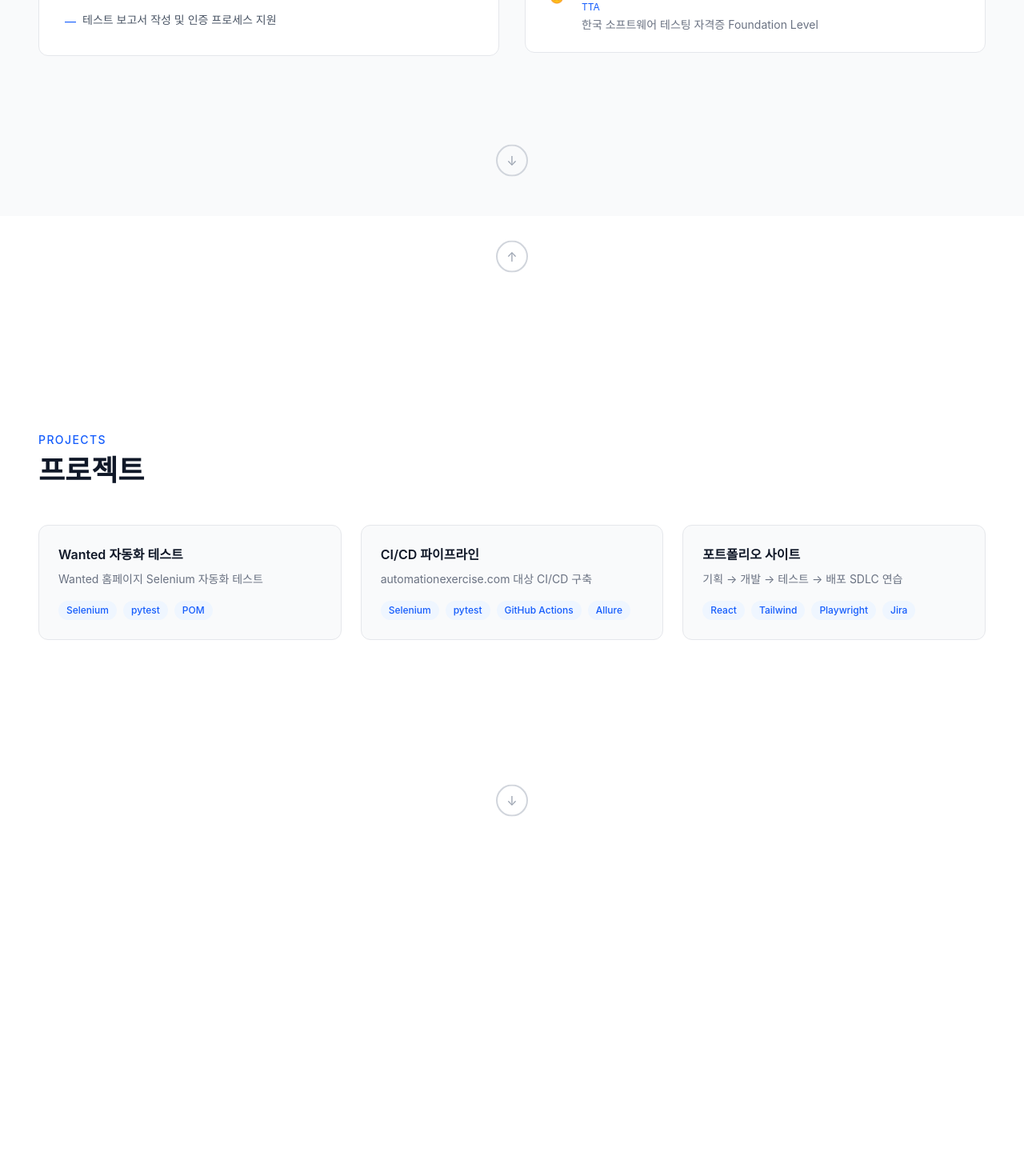
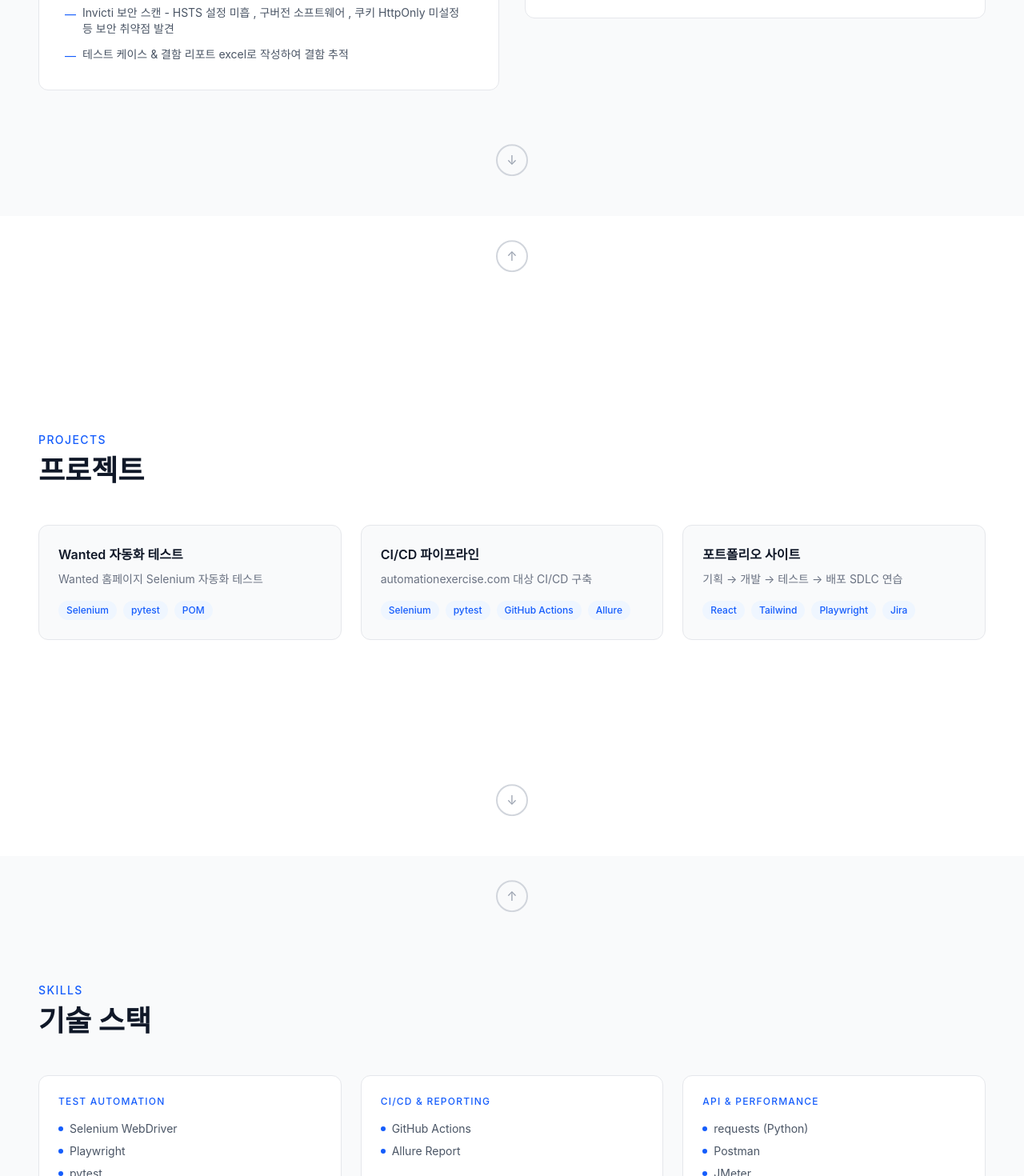
Before and after one commit to LimJaeSub/Portfolio-Website, a React (Vite) app: page / in a window 1280 px wide. Shown: the part 1330-2800 px from the top of the page at 80% size. Before the commit the page ends 2400 px from the top, so only its background shows below. Built offline with nearby package versions, Linux system fonts and the light colour scheme.

Commit message:
Skills 진행중

```diff
--- a/src/App.jsx
+++ b/src/App.jsx
@@ -4,6 +4,7 @@ import './App.css'
 import MyPage from './components/MyPage.jsx'
 import Experience from './components/Experience.jsx'
 import Projects from './components/Projects.jsx'
+import Skills from './components/Skills.jsx'
 
 function App() {
   return (
@@ -12,6 +13,7 @@ function App() {
         <MyPage />
         <Experience />
         <Projects />
+        <Skills />
       </main>
     </div>
   )
--- a/src/components/Experience.jsx
+++ b/src/components/Experience.jsx
@@ -34,9 +34,11 @@ function Experience() {
           </p>
           <ul className="flex flex-col gap-3">
             {[
-              'GS 인증 테스트 케이스 설계 및 수행',
-              '결함 리포팅 및 재현 시나리오 작성',
-              '테스트 보고서 작성 및 인증 프로세스 지원',
+              'GS 인증 16건 진행',
+              '시험당 평균 TC 180개 작성 & 결함 평균 20~30개 발견 및 회귀테스트',
+              '메뉴 트리 기반 기능 테스트 및 Jmeter를 활용한 부하 테스트 수행',
+              'Invicti 보안 스캔 - HSTS 설정 미흡 , 구버전 소프트웨어 , 쿠키 HttpOnly 미설정 등 보안 취약점 발견',
+              '테스트 케이스 & 결함 리포트 excel로 작성하여 결함 추적'
             ].map((item) => (
               <li
                 key={item}
@@ -88,7 +90,7 @@ function Experience() {
 
     {/* 아래 화살표 */}
       <div className="absolute bottom-10 left-1/2 -translate-x-1/2">
-        <ArrowButton href="#experience" direction="down" />
+        <ArrowButton href="#Projects" direction="down" />
       </div>
     </section>
   )
--- /dev/null
+++ b/src/components/Skills.jsx
@@ -0,0 +1,72 @@
+import ArrowButton from './ArrowButton'
+
+const skills = [
+  {
+    category: 'Test Automation',
+    items: ['Selenium WebDriver', 'Playwright', 'pytest', 'POM 패턴'],
+  },
+  {
+    category: 'CI/CD & Reporting',
+    items: ['GitHub Actions', 'Allure Report'],
+  },
+  {
+    category: 'API & Performance',
+    items: ['requests (Python)', 'Postman', 'JMeter'],
+  },
+  {
+    category: 'QA & 협업 도구',
+    items: ['Jira (Scrum)', 'Confluence'],
+  },
+  {
+    category: 'Language',
+    items: ['Python', 'Java (기초)', 'HTML / CSS / Javascript'],
+  },
+]
+
+function Skills() {
+  return (
+    <section
+      id="skills"
+      className="h-screen flex flex-col justify-center px-12 relative bg-gray-50 dark:bg-gray-800"
+    >
+      <p className="text-sm tracking-widest text-blue-600 font-medium uppercase mb-2">
+        Skills
+      </p>
+      <h2 className="text-4xl font-bold text-gray-900 dark:text-white mb-12">
+        기술 스택
+      </h2>
+
+      <div className="grid grid-cols-3 gap-6">
+        {skills.map((skill) => (
+          <div
+            key={skill.category}
+            className="bg-white dark:bg-gray-900 border border-gray-200 dark:border-gray-700 rounded-xl p-6 hover:border-blue-400 transition-colors"
+          >
+            <p className="text-xs tracking-widest text-blue-600 uppercase font-medium mb-4">
+              {skill.category}
+            </p>
+            <ul className="flex flex-col gap-2">
+              {skill.items.map((item) => (
+                <li
+                  key={item}
+                  className="text-sm text-gray-600 dark:text-gray-400 flex items-center gap-2"
+                >
+                  <span className="w-1.5 h-1.5 rounded-full bg-blue-600 flex-shrink-0" />
+                  {item}
+                </li>
+              ))}
+            </ul>
+          </div>
+        ))}
+      </div>
+
+      {/* 위 화살표 */}
+      <div className="absolute top-10 left-1/2 -translate-x-1/2">
+        <ArrowButton href="#projects" direction="up" />
+      </div>
+
+    </section>
+  )
+}
+
+export default Skills
```
